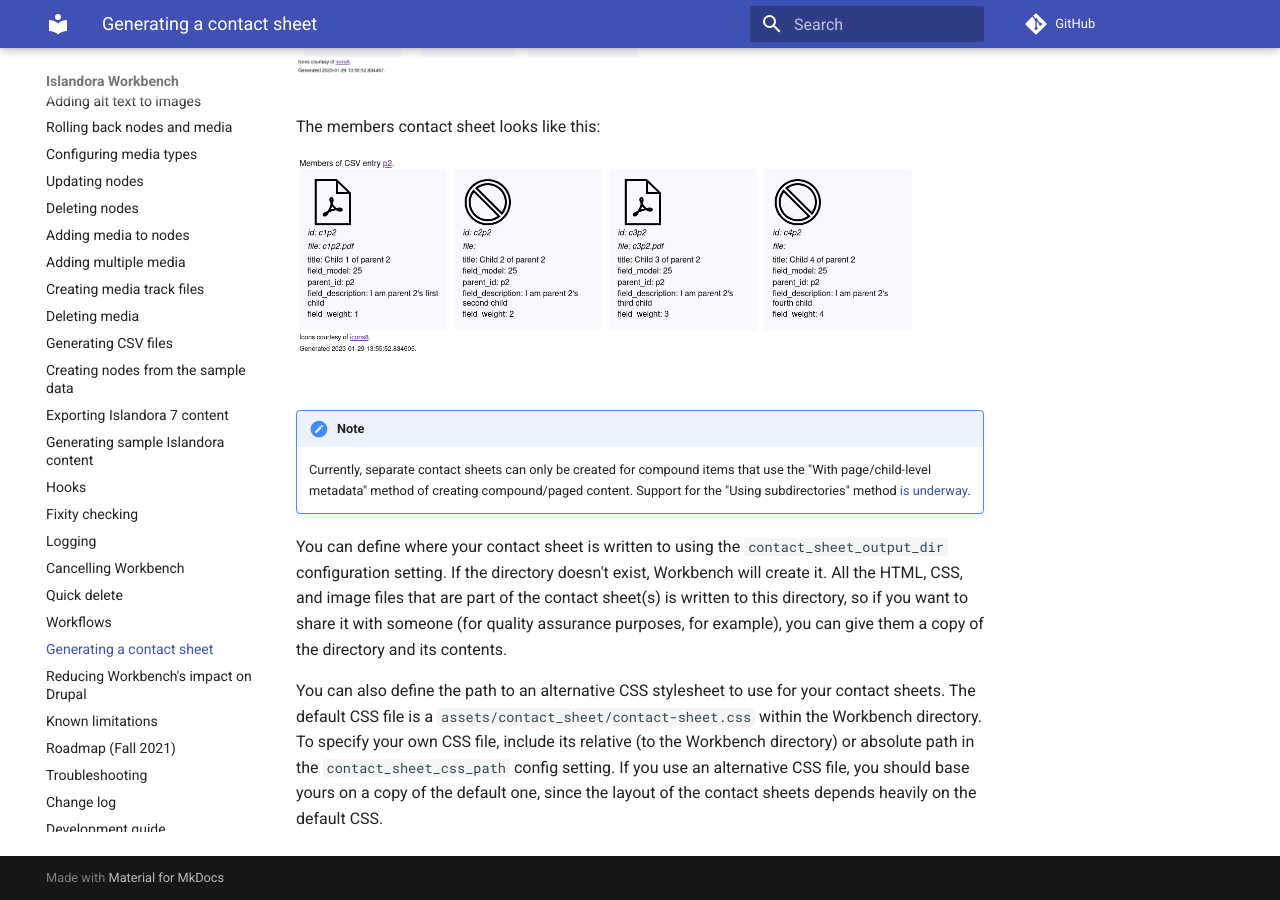
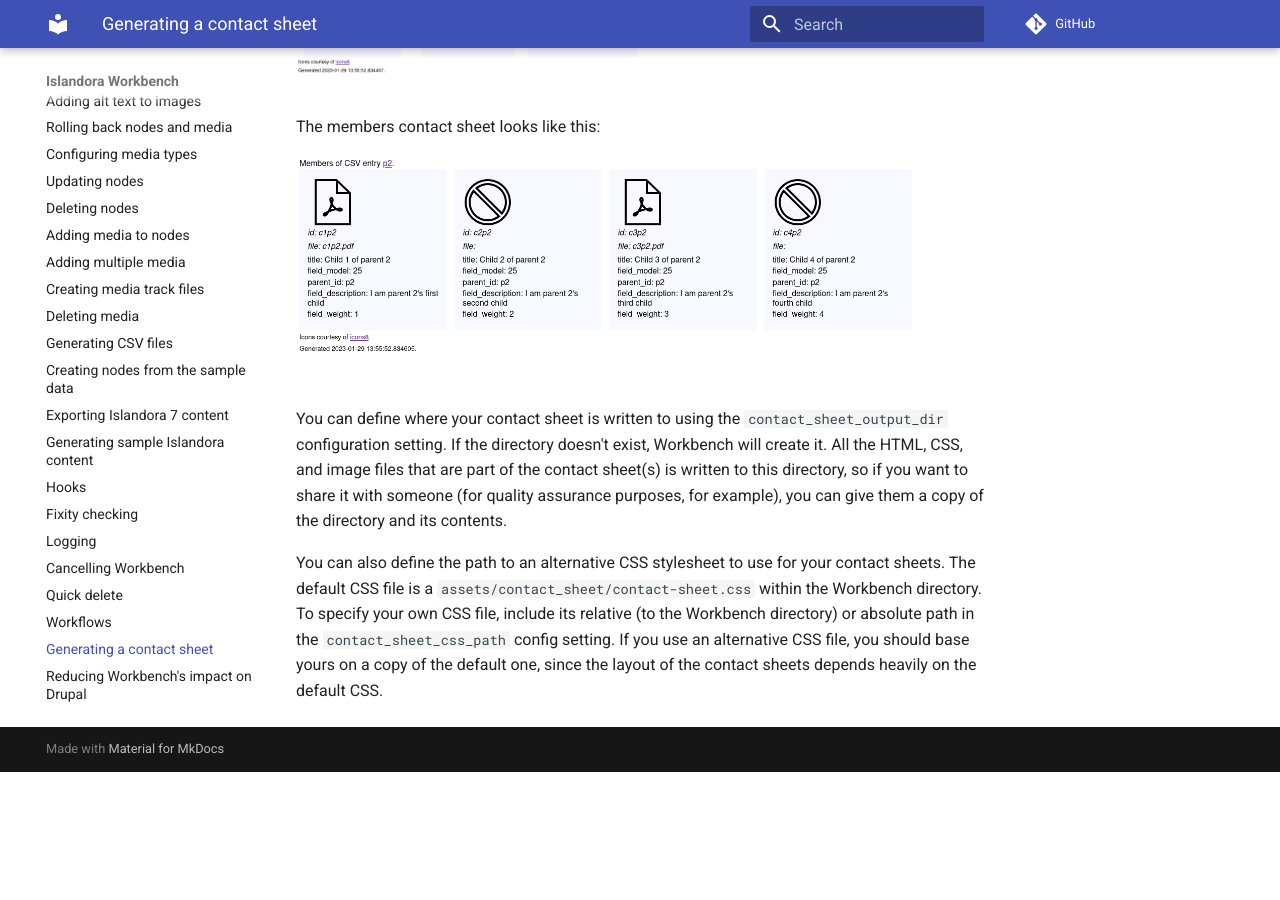
Before and after one commit to mjordan/islandora_workbench_docs, an MkDocs documentation site: the page built from docs/contact_sheet.md, in a window 1280 px wide and 900 px high, scrolled down 1475 px. Built offline with MkDocs 1.6.1 and Material for MkDocs 9.7.7, drawn with Linux system fonts in a browser that asks for light colours; comment, search, counter and statistics services are not loaded; after the commit the page ends 2247 px from its top, so only the background shows below that.

Commit message:
Updates from #536.

```diff
--- a/docs/contact_sheet.md
+++ b/docs/contact_sheet.md
@@ -29,9 +29,6 @@
 
 ![Example contact sheet with compound items](images/contact_sheet_members.png)
 
-!!! note
-    Currently, separate contact sheets can only be created for compound items that use the "With page/child-level metadata" method of creating compound/paged content. Support for the "Using subdirectories" method [is underway](https://github.com/mjordan/islandora_workbench/issues/536).
-
 You can define where your contact sheet is written to using the `contact_sheet_output_dir` configuration setting. If the directory doesn't exist, Workbench will create it. All the HTML, CSS, and image files that are part of the contact sheet(s) is written to this directory, so if you want to share it with someone (for quality assurance purposes, for example), you can give them a copy of the directory and its contents.
 
 You can also define the path to an alternative CSS stylesheet to use for your contact sheets. The default CSS file is a `assets/contact_sheet/contact-sheet.css` within the Workbench directory. To specify your own CSS file, include its relative (to the Workbench directory) or absolute path in the `contact_sheet_css_path` config setting. If you use an alternative CSS file, you should base yours on a copy of the default one, since the layout of the contact sheets depends heavily on the default CSS.
```
Also changed, not shown: docs/changelog.md (+2 -0 lines).
